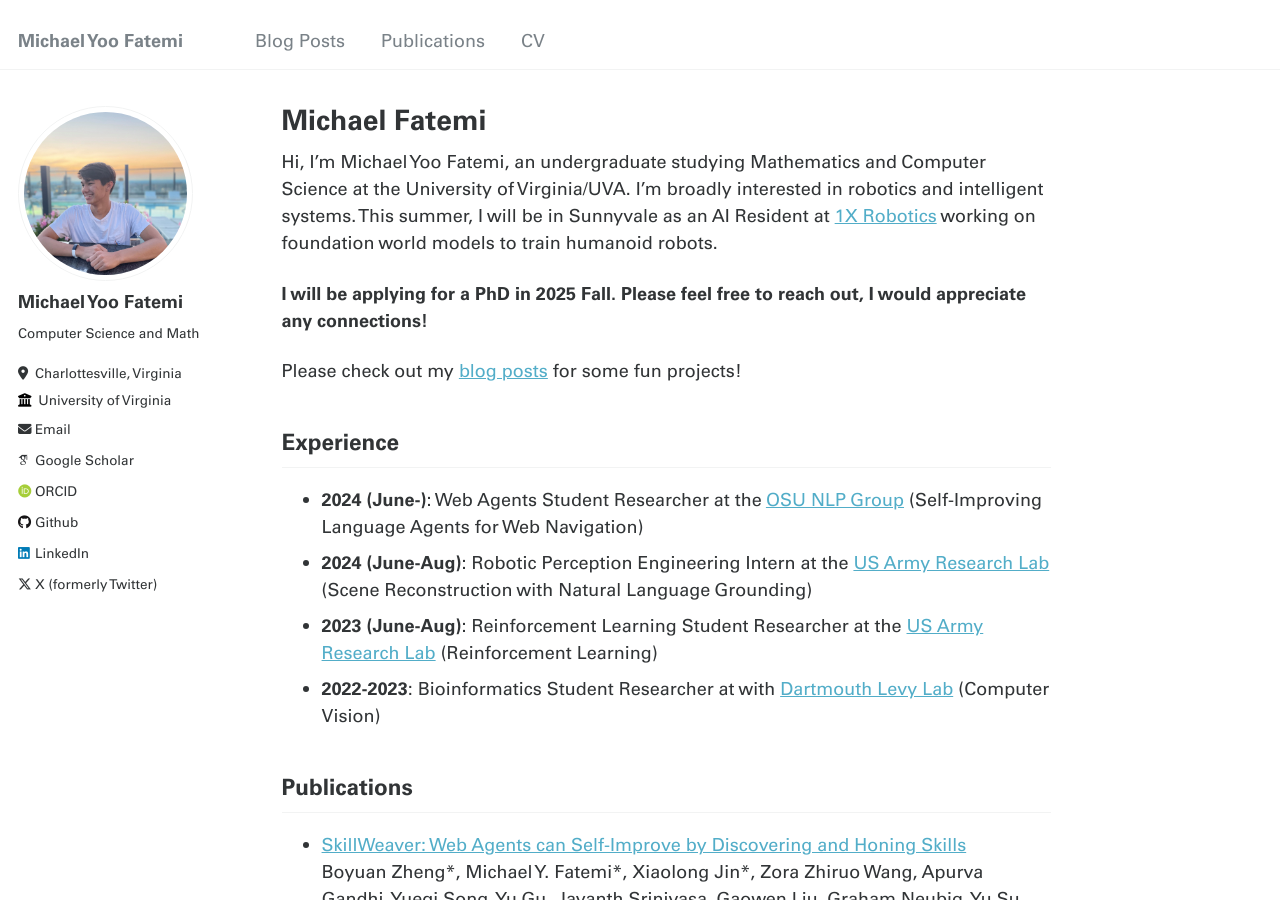
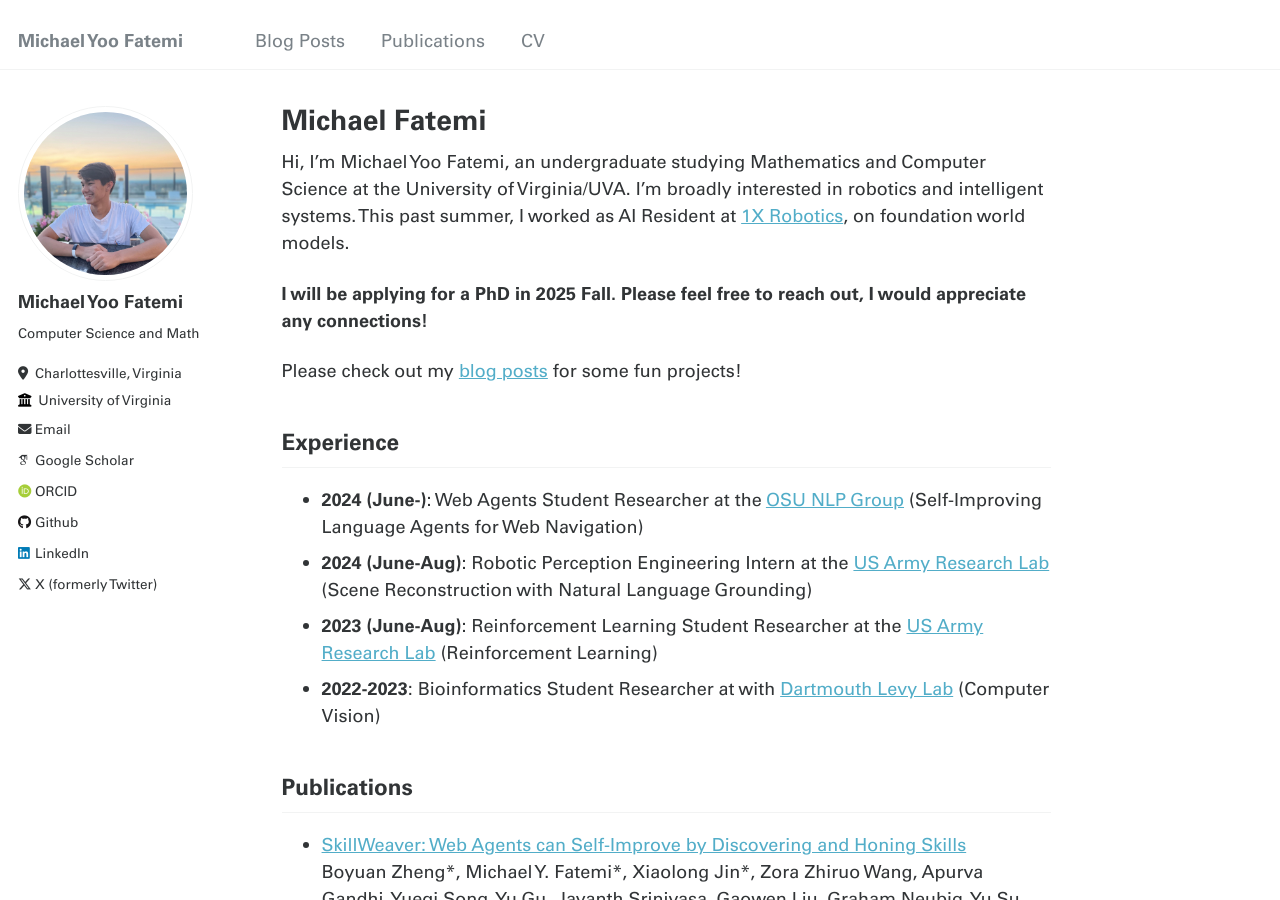
Before and after one commit to myfatemi04/myfatemi04.github.io, a Jekyll site: the page built from _pages/about.md, in a window 1280 px wide and 900 px high. Built offline with Jekyll 4.4.1, drawn with Linux system fonts in a browser that asks for light colours; some web fonts are replaced.

Commit message:
update "about" section

```diff
--- a/_pages/about.md
+++ b/_pages/about.md
@@ -7,7 +7,7 @@ redirect_from:
   - /about.html
 ---
 
-Hi, I'm Michael Yoo Fatemi, an undergraduate studying Mathematics and Computer Science at the University of Virginia/UVA. I'm broadly interested in robotics and intelligent systems. This summer, I will be in Sunnyvale as an AI Resident at [1X Robotics](https://1x.tech/) working on foundation world models to train humanoid robots.
+Hi, I'm Michael Yoo Fatemi, an undergraduate studying Mathematics and Computer Science at the University of Virginia/UVA. I'm broadly interested in robotics and intelligent systems. This past summer, I worked as AI Resident at [1X Robotics](https://1x.tech/), on foundation world models.
 
 **I will be applying for a PhD in 2025 Fall. Please feel free to reach out, I would appreciate any connections!**
 
```
